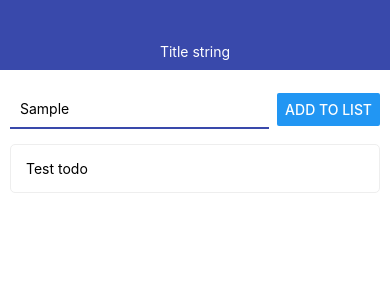
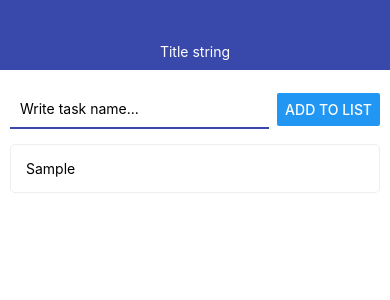
Before and after one commit to dn9506/rnCheck, a React Native app: screen / in a window 390 px wide. Both pictures are taken after typing "Sample" into the empty fields and a click on the button "ADD TO LIST". Shown: the top 300 px of the page. Built offline with nearby package versions, Linux system fonts and the light colour scheme.

Commit message:
Creacte Todo.tsx

```diff
--- a/App.tsx
+++ b/App.tsx
@@ -1,37 +1,37 @@
-import React, {useState} from 'react';
-import { StyleSheet, Text, View } from 'react-native';
-import { AddTodo } from './src/AddTodo';
-import { Navbar } from './src/Navbar';
-import { Todo } from './src/Todo';
+import React, { useState } from "react";
+import { StyleSheet, Text, View } from "react-native";
+import { AddTodo } from "./src/AddTodo";
+import { Navbar } from "./src/Navbar";
+import { Todo } from "./src/Todo";
 
-
-interface ITodos{
-  id: string,
-  title: string
+interface ITodos {
+  id: string;
+  title: string;
 }
 export default function App() {
-
   const [todos, setTodos] = useState<ITodos[]>([]);
   const addTodo = (title: string) => {
-
-  setTodos(prev => [...prev, {
-      id: Date.now().toString(),
-      title
-    }])
-  }
-
-
+    setTodos((prev) => [
+      ...prev,
+      {
+        id: Date.now().toString(),
+        title,
+      },
+    ]);
+  };
 
   return (
-    <View >
-            <Navbar title = "Title string"/>
-            <View style={styles.container}>
-              <AddTodo onSubmit={addTodo}/>
+    <View>
+      <Navbar title="Title string" />
+      <View style={styles.container}>
+        <AddTodo onSubmit={addTodo} />
 
-              <View>
-                { todos.map( todo => (<Todo todo={todo} key = {todo.id}/>)) }
-              </View>
-            </View>
+        <View>
+          {todos.map((todo) => (
+            <Todo todo={todo.title} key={todo.id} />
+          ))}
+        </View>
+      </View>
     </View>
   );
 }
@@ -39,9 +39,7 @@ export default function App() {
 const styles = StyleSheet.create({
   container: {
     paddingHorizontal: 10,
-    paddingVertical: 20
+    paddingVertical: 20,
   },
-  text: {
-
-  }
+  text: {},
 });
--- a/src/AddTodo.tsx
+++ b/src/AddTodo.tsx
@@ -1,42 +1,49 @@
-import React from "react";
-import { View, StyleSheet, TextInput, Button } from "react-native";
+import React, { useState } from "react";
+import { View, StyleSheet, TextInput, Button, Alert } from "react-native";
 
 interface IAddTodo {
-    onSubmit: (title:string) => void
-
+  onSubmit: (title: string) => void;
 }
 
-export const AddTodo:React.FC<IAddTodo> = ( props ) => {
+export const AddTodo: React.FC<IAddTodo> = (props) => {
+  const [value, setValue] = useState("");
 
   const pressHandler = () => {
-    props.onSubmit('Test todo');
-
+    if (value.trim()) {
+      props.onSubmit(value);
+      setValue("");
+    } else {
+      Alert.alert("Task is empty. Please fill in...");
     }
+  };
 
   return (
     <View style={styles.block}>
-            <TextInput style={styles.input}/>
-            <Button title="Add to List" onPress={pressHandler}/>
-
+      <TextInput
+        style={styles.input}
+        onChangeText={setValue}
+        value={value}
+        placeholder="Write task name..."
+        autoCorrect={false}
+        autoCapitalize={"none"}
+      />
+      <Button title="Add to List" onPress={pressHandler} />
     </View>
-    )
-}
+  );
+};
 
 const styles = StyleSheet.create({
-    block:{
+  block: {
     flexDirection: "row",
-        justifyContent:"space-between",
+    justifyContent: "space-between",
     alignItems: "center",
-        marginBottom: 15
-
+    marginBottom: 15,
   },
-    input:{
-        width: '70%',
-        borderStyle: 'solid',
+  input: {
+    width: "70%",
+    borderStyle: "solid",
     borderBottomWidth: 2,
-        borderBottomColor: '#3949ab',
-        padding: 10
-    }
-
-
-})
+    borderBottomColor: "#3949ab",
+    padding: 10,
+  },
+});
--- a/src/Navbar.tsx
+++ b/src/Navbar.tsx
@@ -1,28 +1,26 @@
-import React from 'react';
-import { View , Text , StyleSheet} from 'react-native';
+import React from "react";
+import { View, Text, StyleSheet } from "react-native";
 
 interface INavbar {
-    title: string
+  title: string;
 }
-export const Navbar:React.FC<INavbar> = ({title})  => {
+export const Navbar: React.FC<INavbar> = ({ title }) => {
   return (
     <View style={styles.navbar}>
       <Text style={styles.text}>{title}</Text>
     </View>
-    )
-}
+  );
+};
 
 const styles = StyleSheet.create({
   navbar: {
     height: 70,
-        alignItems: 'center',
-        justifyContent:'flex-end',
-        backgroundColor: '#3949ab',
-        paddingBottom: 10
-
+    alignItems: "center",
+    justifyContent: "flex-end",
+    backgroundColor: "#3949ab",
+    paddingBottom: 10,
   },
-    text:{
-        color: 'white',
-
-    }
-})
+  text: {
+    color: "white",
+  },
+});
--- a/src/Todo.jsx
+++ b/src/Todo.tsx
@@ -1,20 +1,26 @@
 import React from "react";
-import { Text, View,StyleSheet } from "react-native";
+import { Text, View, StyleSheet } from "react-native";
 
-export const Todo = ({todo}) =>{
+interface ITodo {
+    todo: string,
+    key: string,
+
+}
+
+export const Todo:React.FC<ITodo> = ({ todo }) => {
     return (<View style={styles.todo}>
-        <Text>{todo.title}</Text>
+        <Text>{todo}</Text>
     </View>)
 }
 
 const styles = StyleSheet.create({
     todo: {
-        flexDirection:"row",
+        flexDirection: "row",
         alignItems: "center",
         padding: 15,
         borderWidth: 1,
         borderColor: '#eee',
         borderRadius: 5,
-        marginBottom:10
+        marginBottom: 10
     }
 })
```
Lines whose indentation alone changed are shown as unchanged.
